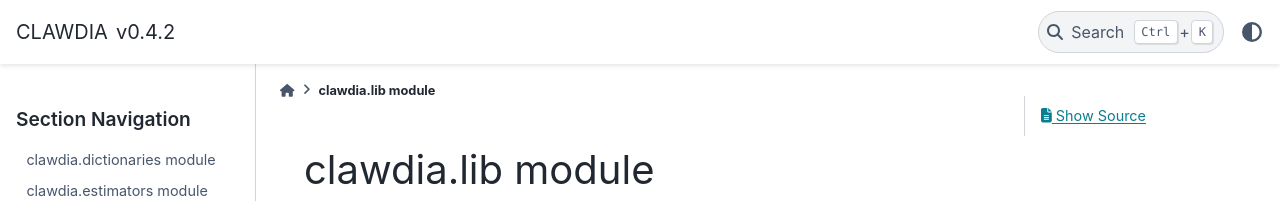
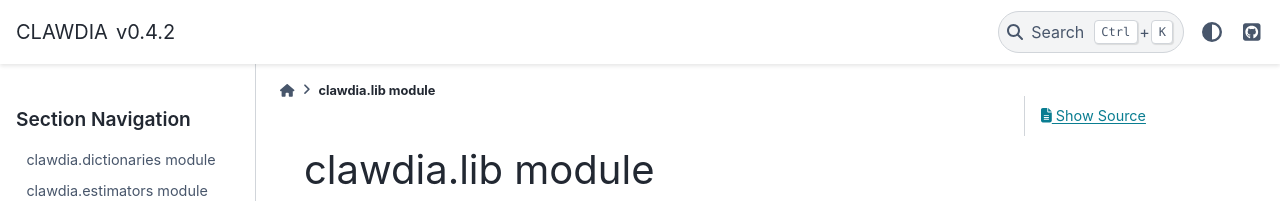
Before and after one commit to MiquelLluis/CLAWDIA, a Sphinx documentation site: the page built from docs/source/clawdia.lib.rst, in a window 1280 px wide. Shown: the top 201 px of the page. Built offline with Sphinx 7.4.7 and the PyData theme 0.15.4, drawn with Linux system fonts in a browser that asks for light colours.

Commit message:
add github icon-link

```diff
--- a/docs/source/conf.py
+++ b/docs/source/conf.py
@@ -49,6 +49,24 @@
 html_theme_options = {
     "secondary_sidebar_items": ["page-toc", "sourcelink"],
     "show_toc_level": 2,
+
+    # HEADER ------------------------------------------------------------------
+
+    # "external_links": [
+    #     {"name": "GitHub", "url": "https://github.com/MiquelLluis/clawdia"},
+    # ],
+    "icon_links": [
+        {
+            # Label for this link
+            "name": "GitHub",
+            # URL where the link will redirect
+            "url": "https://github.com/MiquelLluis/clawdia",  # required
+            # Icon class (if "type": "fontawesome"), or path to local image (if "type": "local")
+            "icon": "fa-brands fa-square-github",
+            # The type of image to be used (see below for details)
+            "type": "fontawesome",
+        }
+   ],
 }
 
 
```
